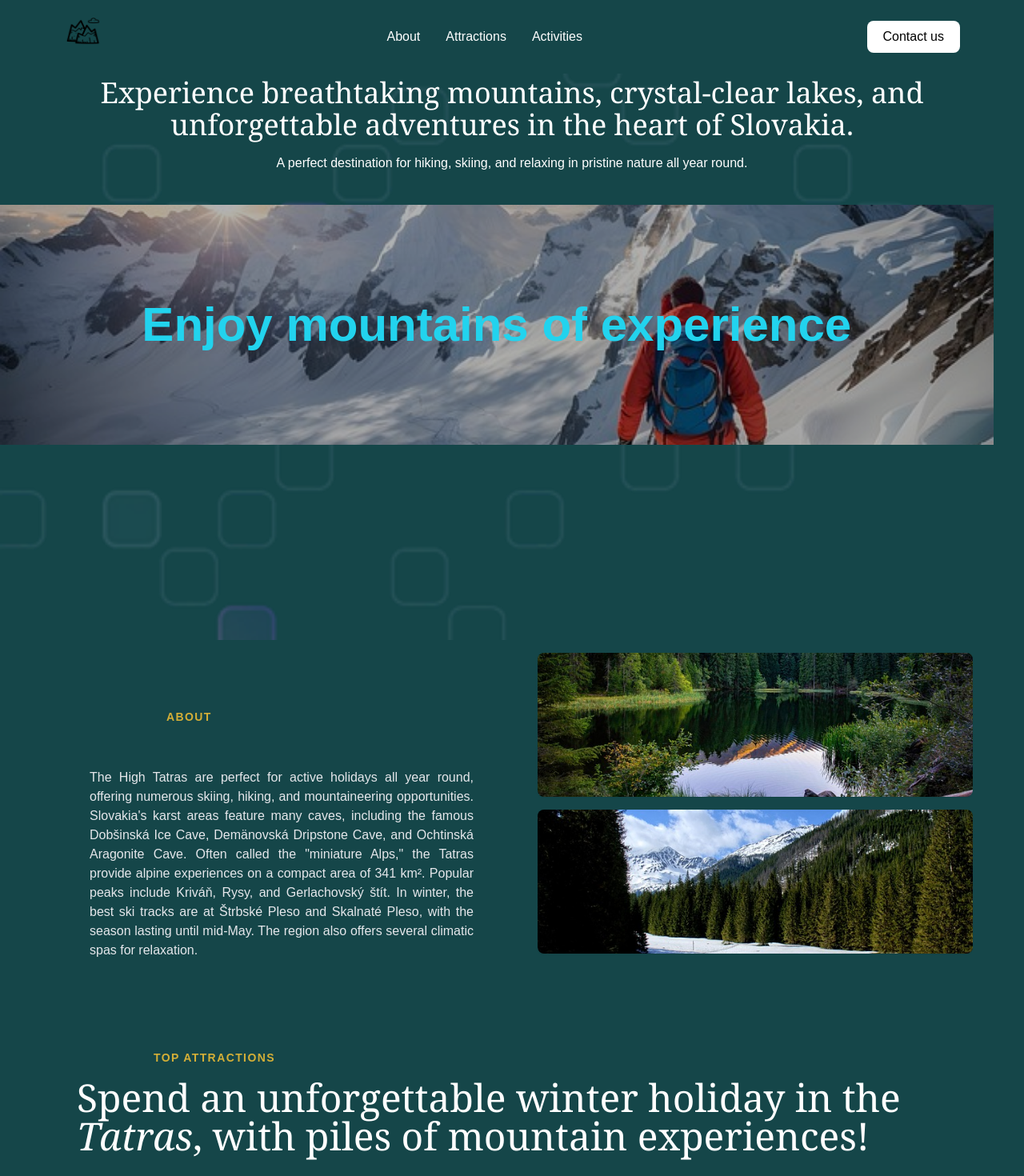
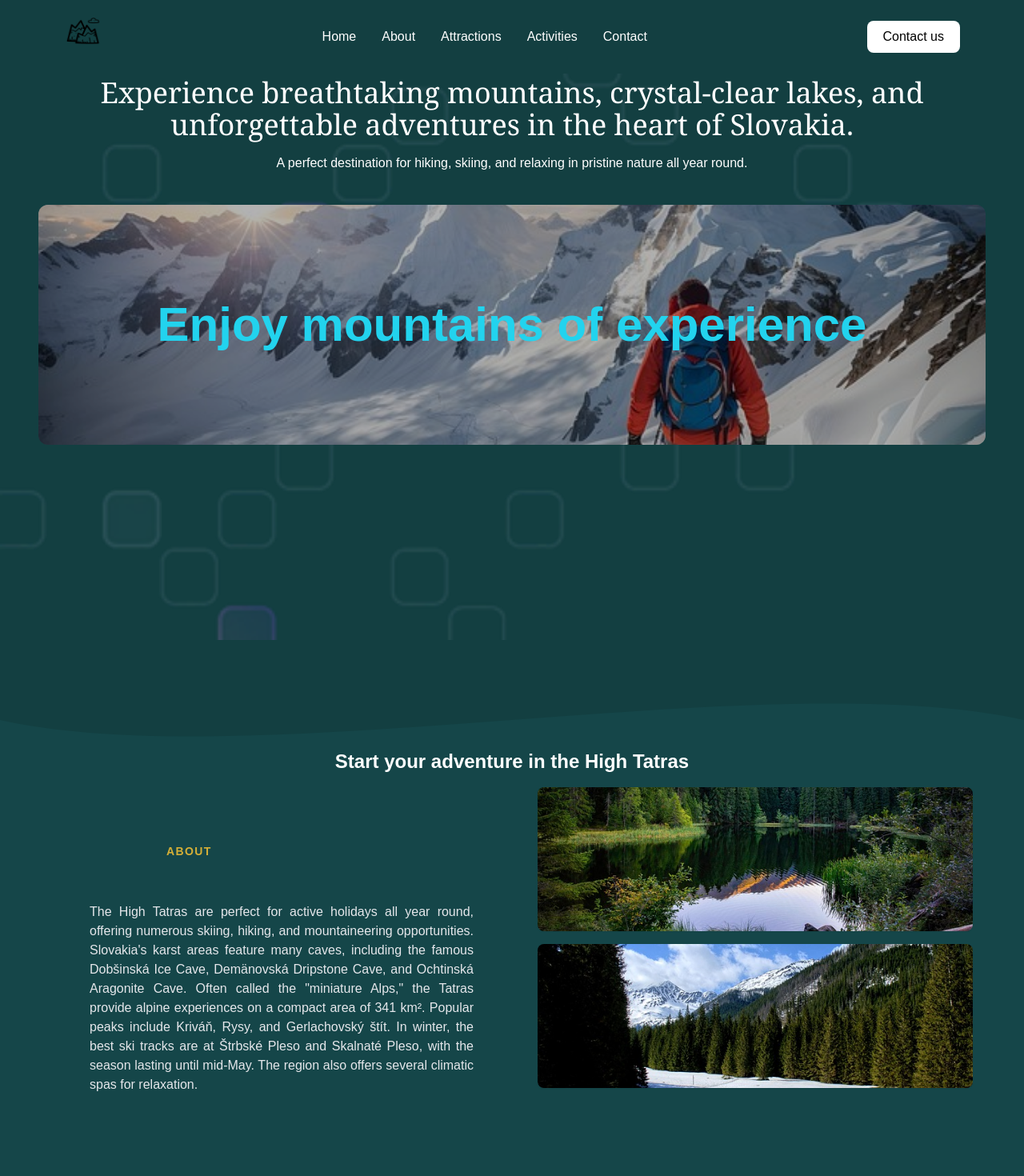
Before and after one commit to CatherinneJ/high-tatras-app, a React (Vite) app: page / in a window 1280 px wide. Shown: the top 1470 px of the page at 80% size. Built offline with nearby package versions, Linux system fonts and the light colour scheme.

Commit message:
Add HeroIntro sekcion

```diff
--- a/src/App.jsx
+++ b/src/App.jsx
@@ -6,6 +6,7 @@ import Activities from './sections/Activities.jsx'
 import Contact from './sections/Contact.jsx'
 import Footer from './sections/Footer.jsx'
 import Navbar from './components/Navbar.jsx'
+import HeroIntro from './sections/HeroIntro.jsx'
 
 
 
@@ -14,6 +15,7 @@ const App = () => {
     <>
       <Navbar />
       <Hero />
+      <HeroIntro />
       <About />
       <Attractions />
       <Activities />
--- a/src/constants/index.js
+++ b/src/constants/index.js
@@ -1,8 +1,8 @@
 export const navLinks = [
-  // {
-  //    name: "Home",
-  //    link: "#home",
-  //  },
+   {
+    name: "Home",
+    link: "#hero",
+  },
   {
     name: "About",
     link: "#about",
@@ -14,6 +14,10 @@ export const navLinks = [
   {
     name: "Activities",
     link: "#activities",
+  },
+  {
+    name: "Contact",
+    link: "#contact",
   },
 ];
 
--- a/src/index.css
+++ b/src/index.css
@@ -8,7 +8,7 @@
 
 @layer base {
   body {
-    @apply bg-[#154649];
+    @apply bg-[#133f41];
   }
 }
 
@@ -20,7 +20,7 @@ body {
   height: 100%;
   font-family: "Mona Sans", sans-serif;
   scroll-behavior: smooth;
-  scroll-padding-top: 6rem;
+  scroll-padding-top: 96px;
 }
 
 #root {
@@ -30,10 +30,11 @@ body {
 
 @layer components {
   .hero-banner {
-    width: 97%;
     height: 250px;
     position: relative;
     overflow: hidden;
+    margin-left: auto;
+    margin-right: auto;
   }
 
   .hero-banner img {
@@ -137,7 +138,7 @@ body {
         @apply fixed w-full left-1/2 py-5 px-5 md:px-20 -translate-x-1/2 z-[100] transition-all duration-300 ease-in-out;
 
         &.scrolled {
-            @apply top-0 bg-[#154649];
+            @apply top-0 bg-[#133f41];
         }
 
         &.not-scrolled {
--- a/src/sections/About.jsx
+++ b/src/sections/About.jsx
@@ -2,7 +2,7 @@ import React from "react";
 
 function About() {
   return (
-    <section className="flex flex-col md:flex-row md:items-start items-center gap-8 px-4 sm:px-6 lg:px-16 py-6 sm:py-8 md:py-12 animate__backInLeft" style={{animationDuration: "2s"}}>
+    <section id="about" className="bg-[#154649] flex flex-col md:flex-row md:items-start items-center gap-8 px-4 sm:px-6 lg:px-16 py-6 sm:py-8 md:py-12 animate__backInLeft" style={{animationDuration: "2s"}}>
       {/* Text on the left */}
       <div className="md:w-1/2 md:flex-shrink-0 xl:px-12">
         <div className="flex items-center space-x-4 mb-4">
--- a/src/sections/Activities.jsx
+++ b/src/sections/Activities.jsx
@@ -5,7 +5,7 @@ import { words } from "../constants/index.js";
 const Activities = () => {
 
   return (
-    <section className="max-w-screen-xl mx-auto px-6 sm:px-10 md:px-12 lg:px-16 py-16">
+    <section id="activities" className="bg-[#154649] max-w-screen-xl mx-auto px-6 sm:px-10 md:px-12 lg:px-16 py-16">
         <div className="grid grid-cols-1 lg:grid-cols-2 gap-12">
             <div className="flex flex-col">
                 <div className="flex items-center space-x-4 mb-2">
--- a/src/sections/Attractions.jsx
+++ b/src/sections/Attractions.jsx
@@ -2,7 +2,7 @@ import React from 'react'
 
 const Attractions = () => {
   return (
-     <section className="max-w-screen-xl mx-auto px-6 sm:px-10 md:px-12 xl:px-12 py-16">
+     <section id="attractions" className="bg-[#154649] max-w-screen-xl mx-auto px-6 sm:px-10 md:px-12 xl:px-12 py-16">
         <div className="mb-12 xl:px-12">
             <div className="flex items-center space-x-4 mb-2">
                 <div className="h-px w-12 sm:w-20"></div>
--- a/src/sections/Contact.jsx
+++ b/src/sections/Contact.jsx
@@ -25,7 +25,7 @@ const Contact = () => {
 
 
     return (
-        <section id="contact" className="max-w-screen-xl mx-auto px-8 sm:px-12 md:px-12 lg:px-16 py-20">
+        <section id="contact" className="bg-[#154649] max-w-screen-xl mx-auto px-8 sm:px-12 md:px-12 lg:px-16 py-20">
             <div className="w-full h-px bg-gray-200 mb-20"></div>
 
             <div className="mb-6 max-w-md">
--- a/src/sections/Hero.jsx
+++ b/src/sections/Hero.jsx
@@ -2,14 +2,14 @@ import React from "react";
 
 const Hero = () => {
   return (
-    <section className="relative w-full h-screen text-white">
+    <section id="hero" className=" relative w-full min-h-screen text-white">
 
       <img
       src="/images/bg.png"
       alt="background"
       className="absolute inset-0 w-full h-full object-cover z-0"/>
 
-      {/* Contest behind banner */}
+      {/* Contest above banner */}
       <div className="relative z-10 pt-24 px-4 md:px-20 text-center">
         <h3 className="text-2xl sm:text-3xl md:text-4xl font-serif leading-tight text-white">
           Experience breathtaking mountains, crystal-clear lakes, and unforgettable adventures in the heart of Slovakia.
@@ -18,8 +18,9 @@ const Hero = () => {
           A perfect destination for hiking, skiing, and relaxing in pristine nature all year round.
         </h3>
       </div>
+      <div className="relative mt-10 px-4 md:px-12">
         {/* Banner picture */}
-      <div className="relative hero-banner md:h-[280px] lg:h-[300px] mt-10">
+        <div className="relative hero-banner md:h-[280px] lg:h-[300px] rounded-xl">
           <img
             src="/images/mountains-4.jpg"
             alt="Mountains"
@@ -37,6 +38,8 @@ const Hero = () => {
           </div>
         </div>
 
+      </div>
+
     </section>
   );
 };
--- /dev/null
+++ b/src/sections/HeroIntro.jsx
@@ -0,0 +1,22 @@
+import React from 'react'
+
+const HeroIntro = () => {
+  return (
+    <section className="relative w-full overflow-hidden">
+        <img
+        src="/images/wave.svg"
+        alt="section intro"
+        className="w-full h-[150px] md:h-[200px] object-cover"
+        />
+
+        <div className="relative -mt-16 text-center">
+        <h3 className="text-xl md:text-2xl text-white font-semibold">
+          Start your adventure in the High Tatras
+        </h3>
+        </div>
+
+    </section>
+  )
+}
+
+export default HeroIntro
```
Also changed, not shown: public/images/mountains-2.jpg (deleted), public/images/wave.svg (added). Lines whose indentation alone changed are shown as unchanged.
